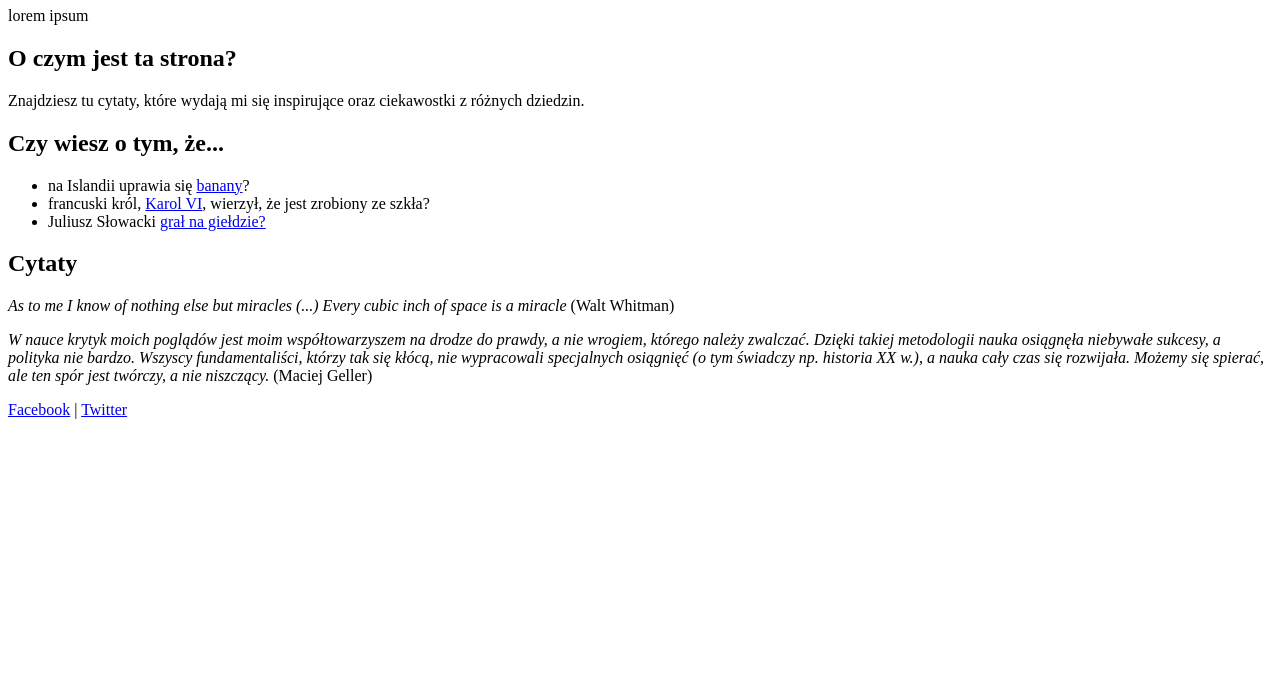
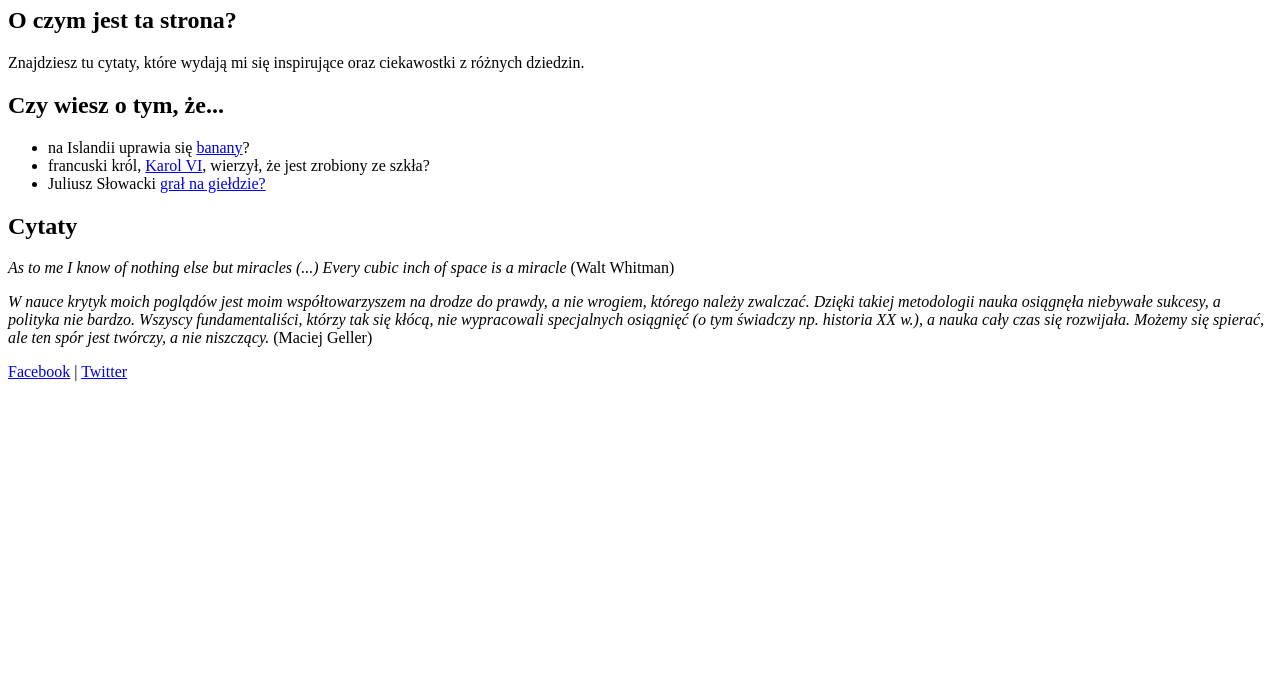
Before and after one commit to mkw98/learning-git, a plain HTML site: page index.html in a window 1280 px wide. Shown: the part 107-800 px from the top of the page. Drawn offline with nearby package versions, Linux system fonts and the light colour scheme; files that its build step writes are made by us from their sources.

Commit message:
remove content

```diff
--- a/index.html
+++ b/index.html
@@ -11,7 +11,6 @@
         <header>
         	<p>Cześć, jestem</p>
     		<h1>Maria</h1>
-            <p>lorem ipsum</p>
     	</header>
         <main class="container">
             <section class="about">
```
